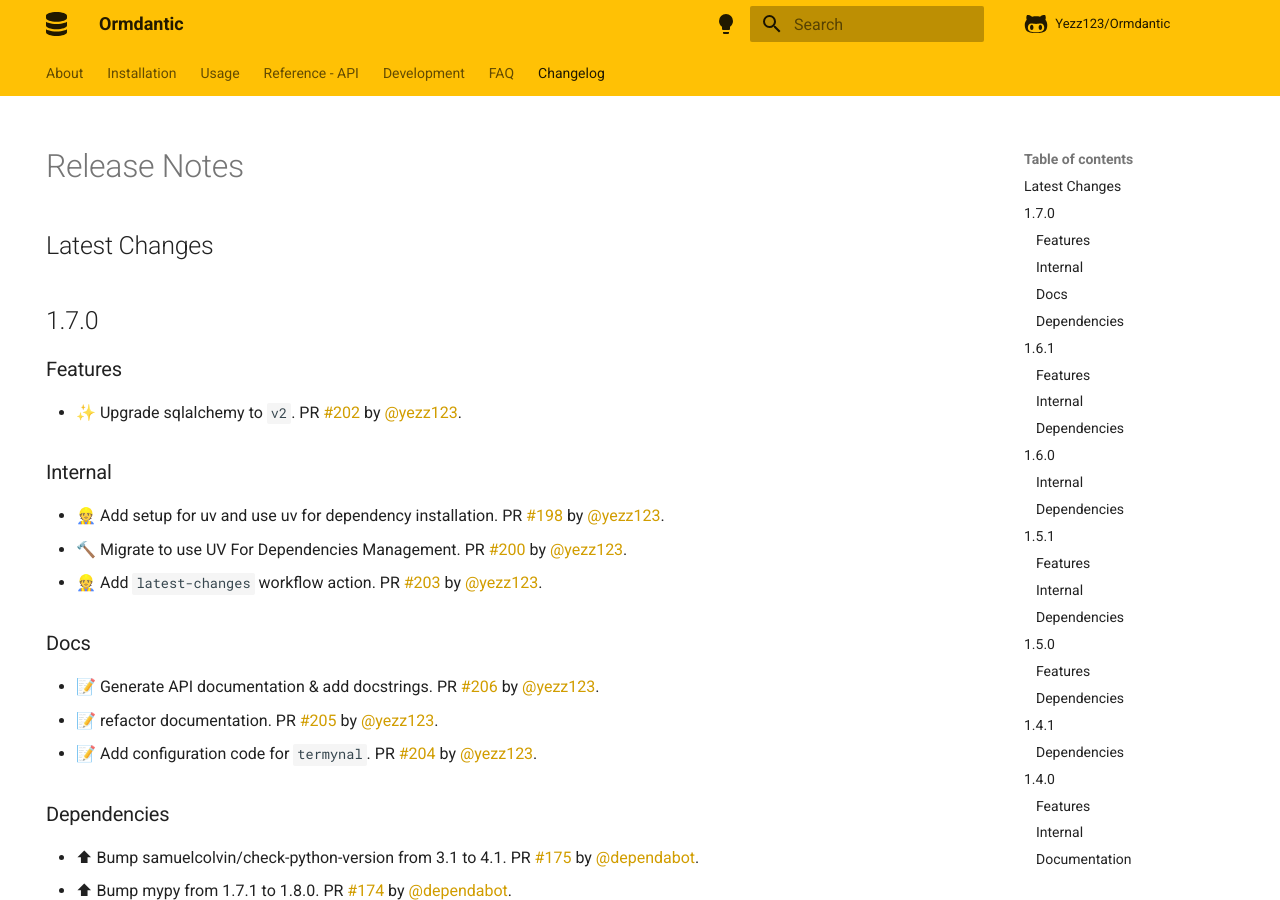
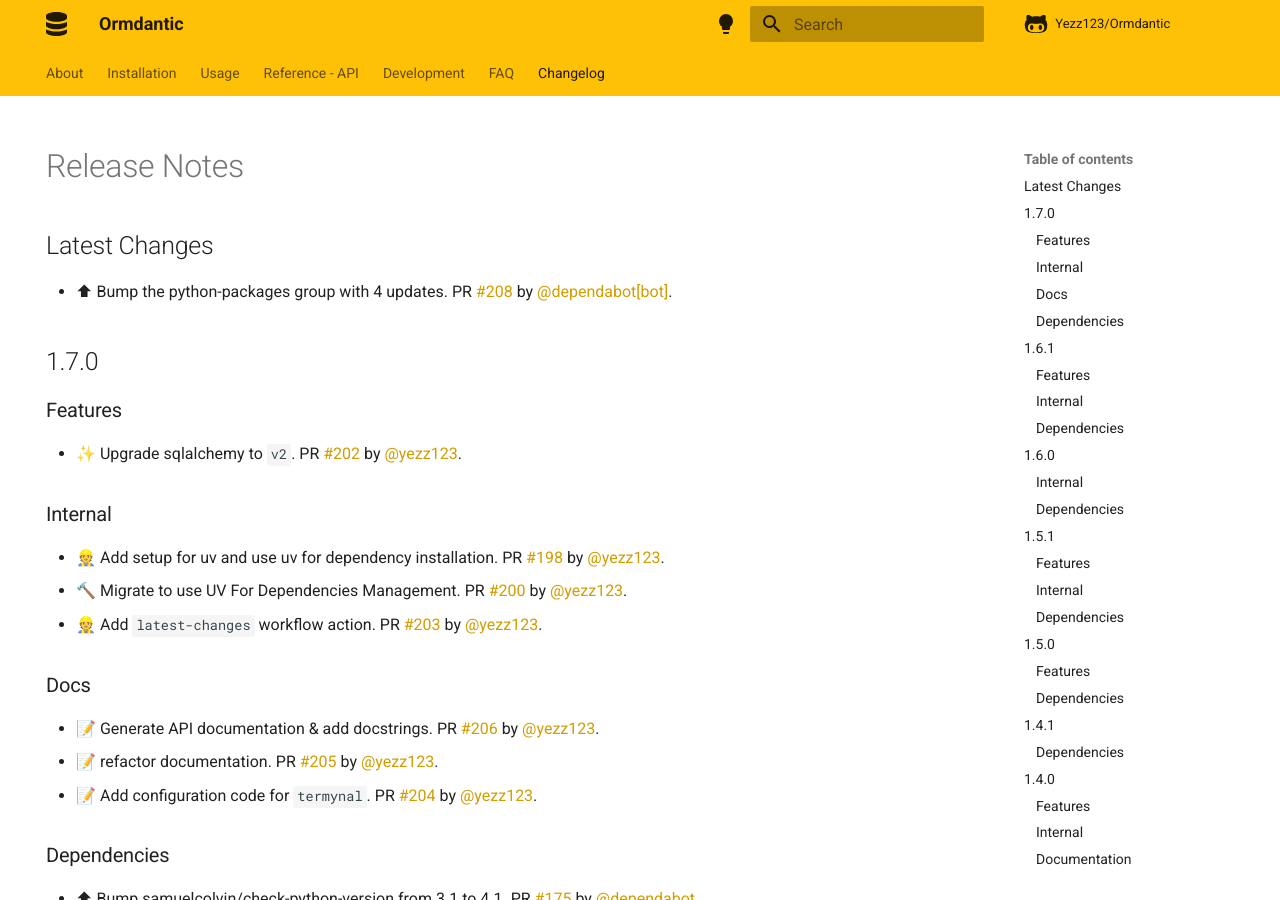
Before and after one commit to yezz123/ormdantic, an MkDocs documentation site: the page built from docs/release.md, in a window 1280 px wide and 900 px high. Built offline with MkDocs 1.6.1 and Material for MkDocs 9.7.7, drawn with Linux system fonts in a browser that asks for light colours; comment, search, counter and statistics services are not loaded.

Commit message:
📝 Update release notes

```diff
--- a/docs/release.md
+++ b/docs/release.md
@@ -6,6 +6,8 @@ hide:
 # Release Notes
 
 ## Latest Changes
+
+* ⬆ Bump the python-packages group with 4 updates. PR [#208](https://github.com/yezz123/ormdantic/pull/208) by [@dependabot[bot]](https://github.com/apps/dependabot).
 
 ## 1.7.0
 
```
